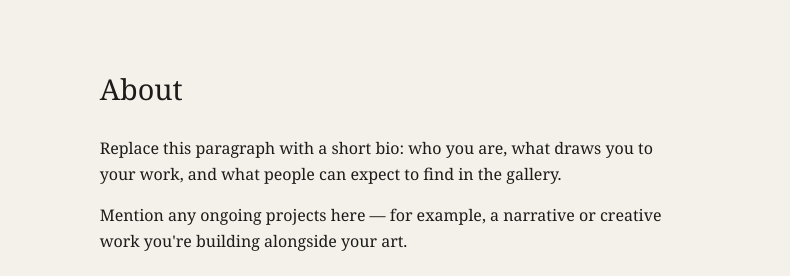
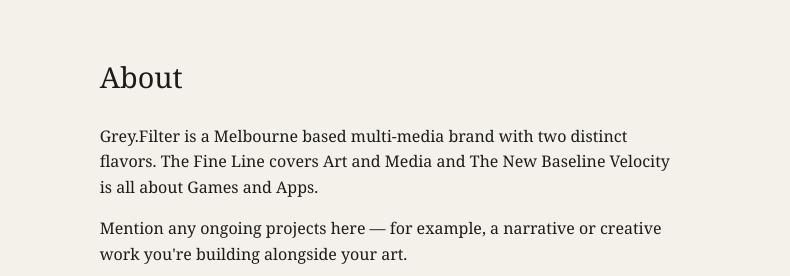
Before and after one commit to TheFineLine/Baseline, a plain HTML site: page about.html in a window 1280 px wide. Shown: the part 128-404 px from the top of the page, 490-1280 px from the left. Drawn offline with Linux system fonts and the light colour scheme; files that its build step writes are made by us from their sources; a script that the page names is missing.

Commit message:
Update about section with brand description

```diff
--- a/about.html
+++ b/about.html
@@ -38,7 +38,7 @@
       </figure>
       <div class="about-text">
         <h2>About</h2>
-        <p>Replace this paragraph with a short bio: who you are, what draws you to your work, and what people can expect to find in the gallery.</p>
+        <p>Grey.Filter is a Melbourne based multi-media brand with two distinct flavors. The Fine Line covers Art and Media and The New Baseline Velocity is all about Games and Apps.</p>
         <p>Mention any ongoing projects here — for example, a narrative or creative work you're building alongside your art.</p>
         <ul class="contact-list">
           <li>Email: <a href="mailto:youremail@example.com">youremail@example.com</a></li>
```
